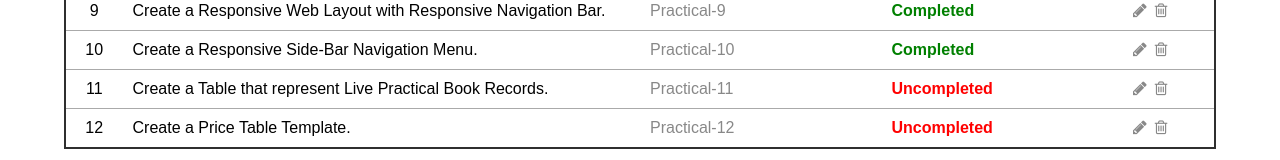
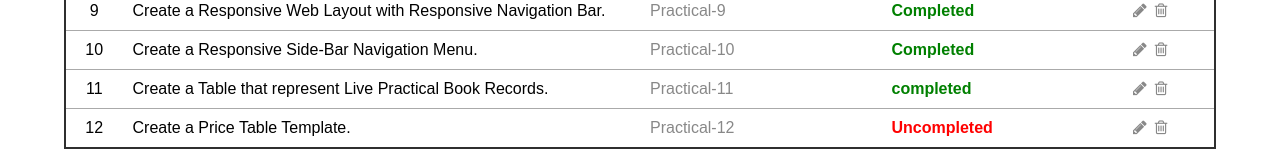
Before and after one commit to agrawal-prashant/fullStack_practical, a plain HTML site: page practical/practical-11.html in a window 1280 px wide. Shown: the part 492-652 px from the top of the page. Drawn offline with Linux system fonts and the light colour scheme.

Commit message:
update practical-11 status

```diff
--- a/practical/practical-11.html
+++ b/practical/practical-11.html
@@ -96,7 +96,7 @@
                 <td>11</td>
                 <td>Create a Table that represent Live Practical Book Records.</td>
                 <td><a href="#">Practical-11</a></td>
-                <td class="unchecked">Uncompleted</td>
+                <td class="checked">completed</td>
                 <td><a href="#" title="Edit"><i class="fa fa-pencil"></i></a><a href="#" title="Delete"><i class="fa fa-trash-o"></i></a></td>
             </tr>
             <tr>
```
